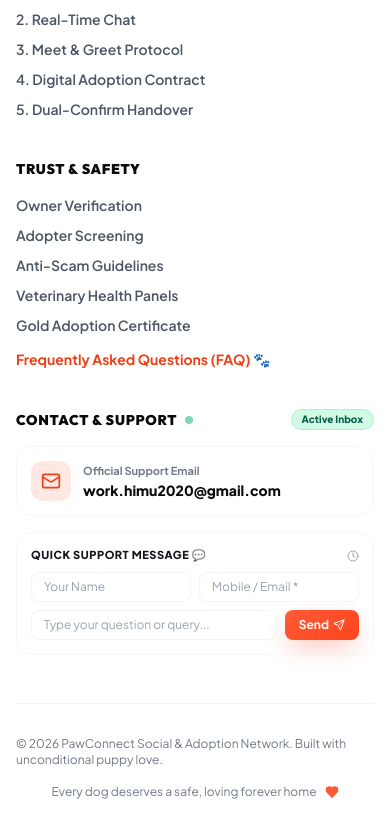
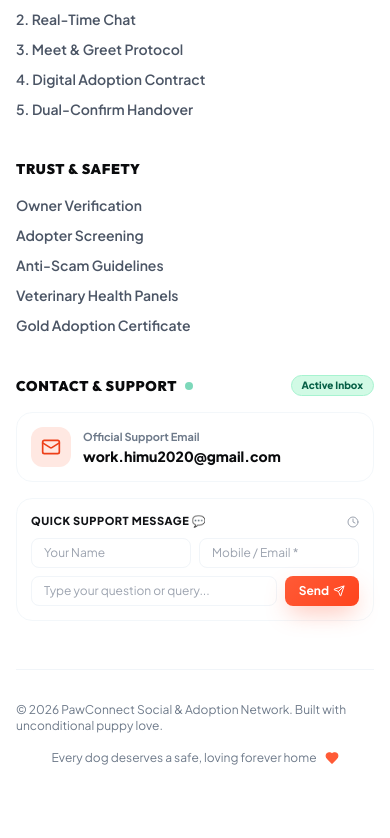
Before and after one commit to h-anand21/dog-chairty, a React (Vite) app: page / in a window 390 px wide. Shown: the part 8489-9327 px from the top of the page. Built offline with nearby package versions, Linux system fonts and the light colour scheme; no server answers.

Commit message:
feat: create responsive Footer component with branding, navigation, and contact inquiry form

```diff
--- a/src/components/layout/Footer.tsx
+++ b/src/components/layout/Footer.tsx
@@ -12,10 +12,7 @@ import {
   CheckCircle2,
 } from 'lucide-react';
 import confetti from 'canvas-confetti';
-import { useApp } from '../../context/AppContext';
-
 export const Footer: React.FC = () => {
-  const { openFaq, currentUser } = useApp();
   const [inquiryName, setInquiryName] = useState('');
   const [inquiryContact, setInquiryContact] = useState('');
   const [inquiryMessage, setInquiryMessage] = useState('');
@@ -99,14 +96,6 @@ export const Footer: React.FC = () => {
               <li className="hover:text-coral-500 transition-colors cursor-pointer">Anti-Scam Guidelines</li>
               <li className="hover:text-coral-500 transition-colors cursor-pointer">Veterinary Health Panels</li>
               <li className="hover:text-coral-500 transition-colors cursor-pointer">Gold Adoption Certificate</li>
-              {!currentUser && (
-                <li
-                  onClick={openFaq}
-                  className="text-coral-600 dark:text-coral-400 font-bold hover:underline transition-colors cursor-pointer flex items-center gap-1 pt-1"
-                >
-                  <span>Frequently Asked Questions (FAQ) 🐾</span>
-                </li>
-              )}
             </ul>
           </div>
 
```
